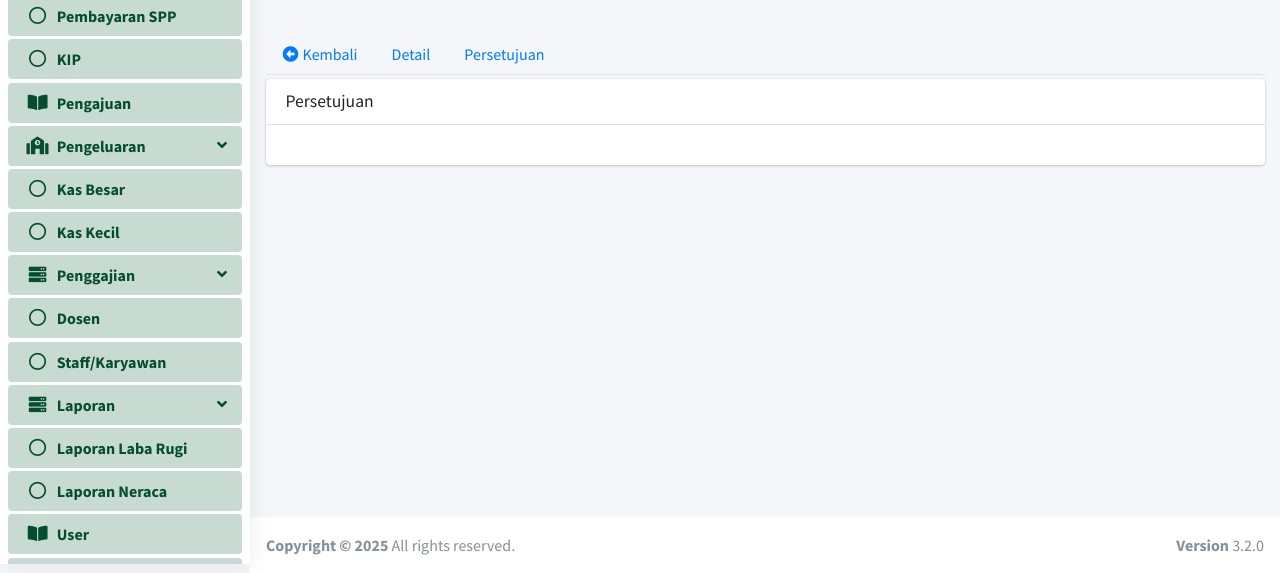
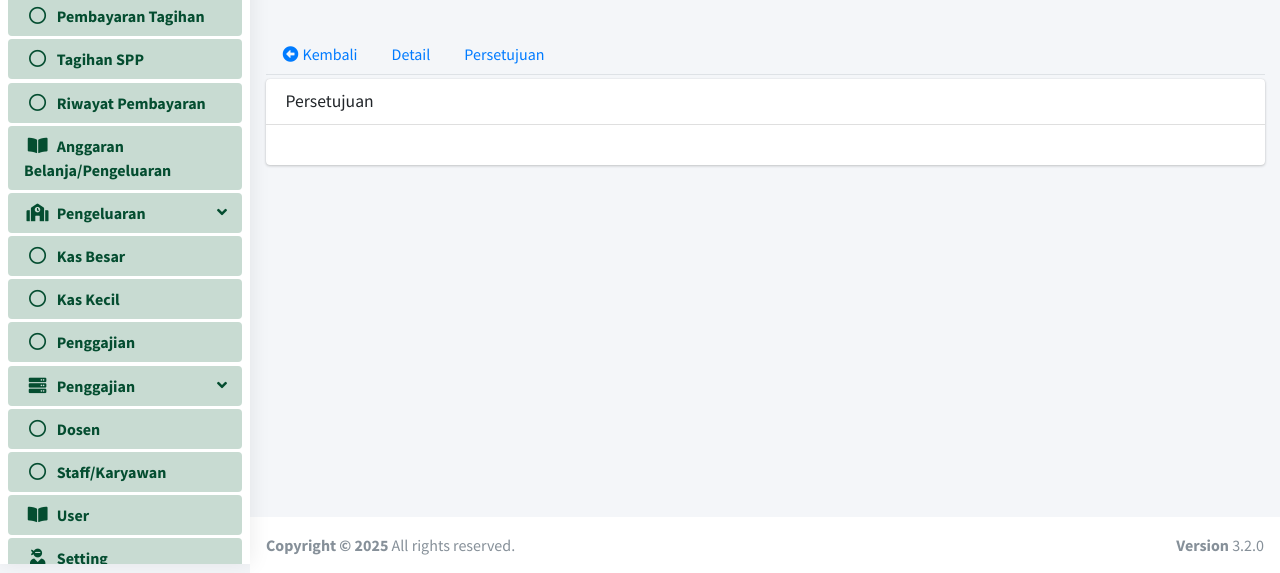
Before and after one commit to IrfanRomadhonWidodo/app-skuter.santri, a CodeIgniter 4 app: the page made by app/Views/pengajuan-kas/persetujuan.php in a window 1280 px wide. Shown: the part 236-809 px from the top of the page. Run offline with PHP 8.4 and a stand-in for CodeIgniter, Linux system fonts and the light colour scheme; the template is opened without the code that fills it, so the values that code supplies are empty; some libraries are stand-ins or nearby versions.

Commit message:
chore: changing navigation list

```diff
--- a/app/Views/layout/sidebar.php
+++ b/app/Views/layout/sidebar.php
@@ -63,7 +63,7 @@ if ($uri_3 != false) {
                     <a href="#" class="nav-link">
                         <i class="fas fa-dumpster nav-icon"></i>
                         <p>
-                            Pemasukan
+                            Penerimaan
                             <i class="fas fa-angle-left right"></i>
                         </p>
                     </a>
@@ -71,13 +71,19 @@ if ($uri_3 != false) {
                         <li class="nav-item">
                             <a href="<?= base_url('pembayaran-spp') ?>" class="nav-link <?= $uri_1 == 'pembayaran-spp' && $uri_2 == null ? 'active' : '' ?>">
                                 <i class="far fa-circle nav-icon"></i>
-                                <p>Pembayaran SPP</p>
+                                <p>Pembayaran Tagihan</p>
                             </a>
                         </li>
                         <li class="nav-item">
                             <a href="<?= base_url('view-kip') ?>" class="nav-link <?= $uri_1 == 'view-kip' && $uri_2 == '' ? 'active' : '' ?>">
                                 <i class="far fa-circle nav-icon"></i>
-                                <p>KIP</p>
+                                <p>Tagihan SPP</p>
+                            </a>
+                        </li>
+                        <li class="nav-item">
+                            <a href="<?= base_url('riwayat-pembayaran') ?>" class="nav-link <?= $uri_1 == 'riwayat-pembayaran' && $uri_2 == '' ? 'active' : '' ?>">
+                                <i class="far fa-circle nav-icon"></i>
+                                <p>Riwayat Pembayaran</p>
                             </a>
                         </li>
                     </ul>
@@ -85,10 +91,10 @@ if ($uri_3 != false) {
 
                 <!-- Pengajuan -->
                 <li class="nav-item">
-                    <a href="<?= base_url('pengajuan-kas') ?>" class="nav-link  <?= $uri->getSegment(1) == 'pengajuan-kas' ? 'active' : '' ?>">
+                    <a href="<?= base_url('anggaran-belanja') ?>" class="nav-link  <?= $uri->getSegment(1) == 'anggaran-belanja' ? 'active' : '' ?>">
                         <i class="fas fa-book-open nav-icon"></i>
                         <p>
-                            Pengajuan
+                            Anggaran Belanja/Pengeluaran
                         </p>
                     </a>
                 </li>
@@ -113,6 +119,12 @@ if ($uri_3 != false) {
                             <a href="<?= base_url('kas-kecil') ?>" class="nav-link <?= $uri_1 == 'kas-kecil' && $uri_2 == '' ? 'active' : '' ?>">
                                 <i class="far fa-circle nav-icon"></i>
                                 <p>Kas Kecil</p>
+                            </a>
+                        </li>
+                        <li class="nav-item">
+                            <a href="<?= base_url('kas-kecil') ?>" class="nav-link <?= $uri_1 == 'kas-kecil' && $uri_2 == '' ? 'active' : '' ?>">
+                                <i class="far fa-circle nav-icon"></i>
+                                <p>Penggajian</p>
                             </a>
                         </li>
                     </ul>
@@ -142,45 +154,7 @@ if ($uri_3 != false) {
                         </li>
                     </ul>
                 </li>
-
-                <!-- Laporan -->
-                <li class="nav-item <?= $uri_1 == '' ? 'menu-open' : '' ?> ">
-                    <a href="#" class="nav-link">
-                        <i class="fas fa-server nav-icon"></i>
-                        <p>
-                            Laporan
-                            <i class="fas fa-angle-left right"></i>
-                        </p>
-                    </a>
-                    <ul class="nav nav-treeview">
-                        <li class="nav-item">
-                            <a href="<?= base_url('laporan-laba-rugi') ?>" class="nav-link <?= $uri_1 == 'laporan-laba-rugi' && $uri_2 == null ? 'active' : '' ?>">
-                                <i class="far fa-circle nav-icon"></i>
-                                <p>Laporan Laba Rugi</p>
-                            </a>
-                        </li>
-                        <li class="nav-item">
-                            <a href="<?= base_url('penggajian-staff') ?>" class="nav-link <?= $uri_1 == 'penggajian-staff' && $uri_2 == '' ? 'active' : '' ?>">
-                                <i class="far fa-circle nav-icon"></i>
-                                <p>Laporan Neraca</p>
-                            </a>
-                            <ul class="nav nav-treeview">
-                                <li class="nav-item">
-                                    <a href="<?= base_url('laporan-aktiva') ?>" class="nav-link <?= $uri_1 == 'laporan-aktiva' && $uri_2 == null ? 'active' : '' ?>">
-                                        <i class="far fa-circle nav-icon"></i>
-                                        <p>Aktiva</p>
-                                    </a>
-                                </li>
-                                <li class="nav-item">
-                                    <a href="<?= base_url('laporan-pasiva') ?>" class="nav-link <?= $uri_1 == 'laporan-pasiva' && $uri_2 == '' ? 'active' : '' ?>">
-                                        <i class="far fa-circle nav-icon"></i>
-                                        <p>Pasiva</p>
-                                    </a>
-                                </li>
-                            </ul>
-                        </li>
-                    </ul>
-                    <!-- User -->
+                <!-- User -->
                 <li class="nav-item">
                     <a href="<?= base_url('pengajuan-kas') ?>" class="nav-link  <?= $uri->getSegment(1) == 'pengajuan-kas' ? 'active' : '' ?>">
                         <i class="fas fa-book-open nav-icon"></i>
```
